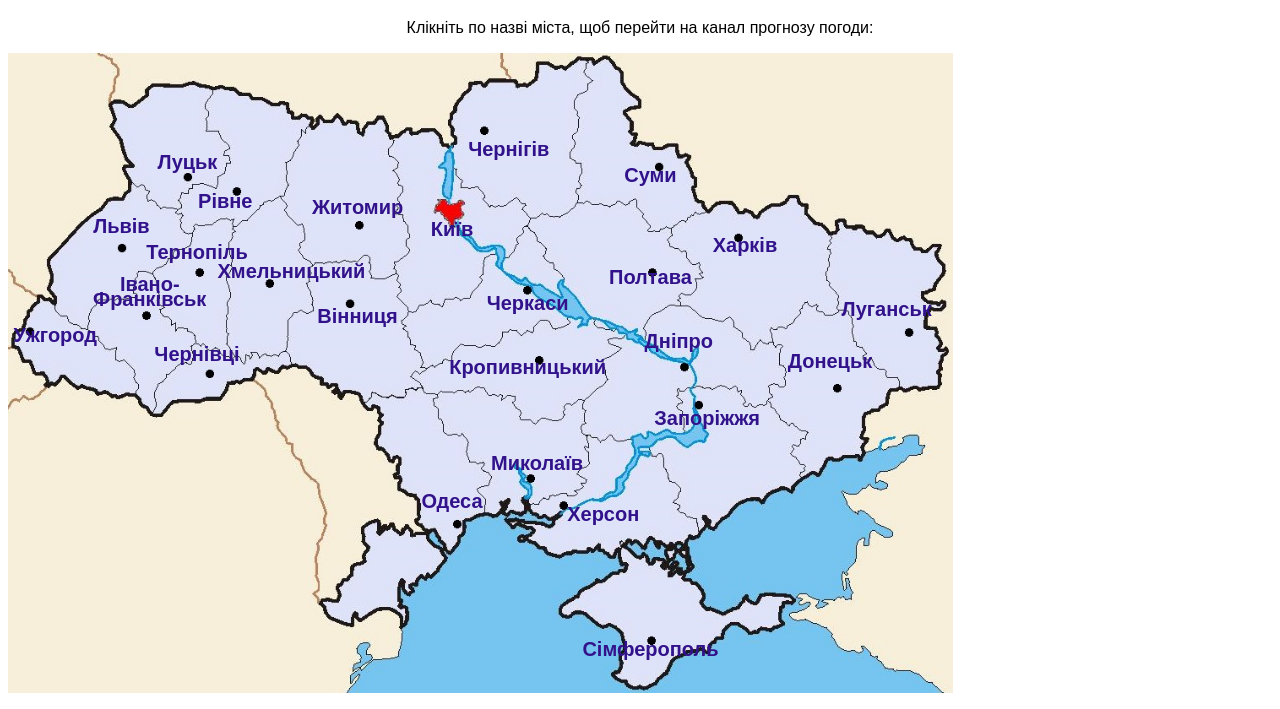
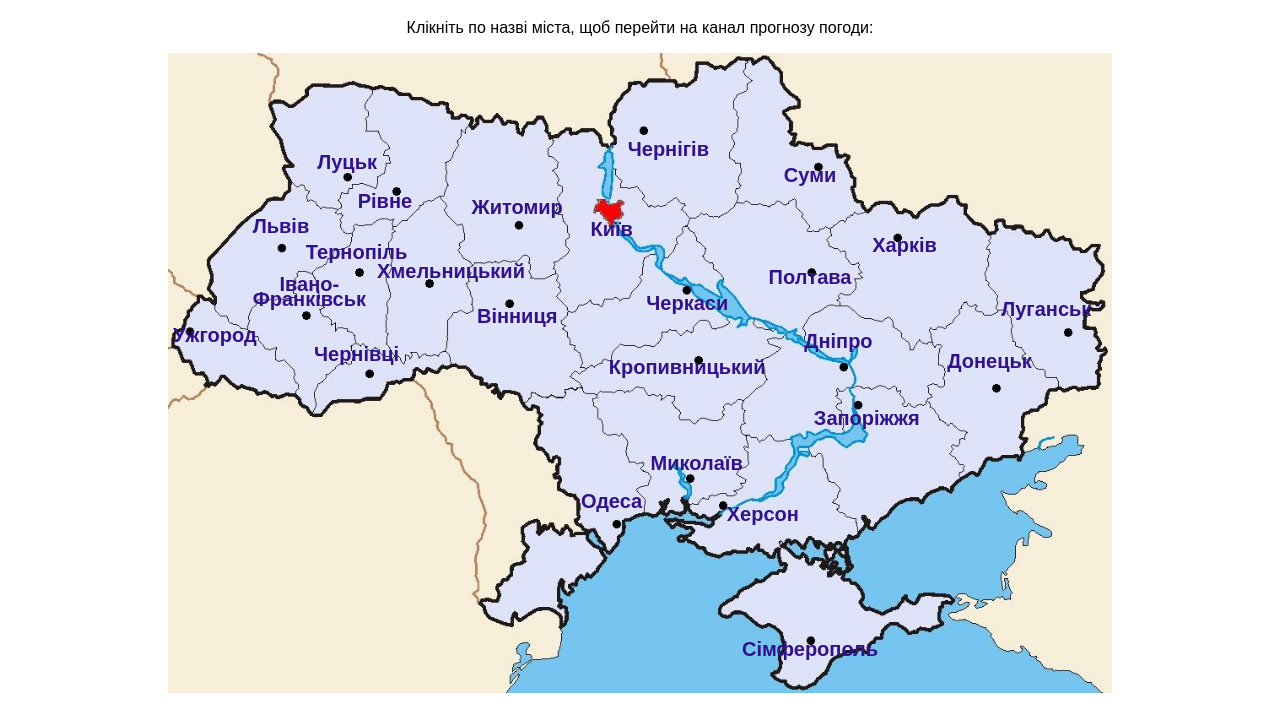
Before and after one commit to holovkoserhii/weather, a website: page index.html in a window 1280 px wide. Shown: the part 61-770 px from the top of the page. Drawn offline with Linux system fonts and the light colour scheme.

Commit message:
center map

```diff
--- a/index.html
+++ b/index.html
@@ -10,9 +10,12 @@
   <body>
     <h1>Канал прогнозу погоди для свого міста</h1>
     <p>Клікніть по назві міста, щоб перейти на канал прогнозу погоди:</p>
+    <div class="wrapper">
       <div class="ukraine-background">
         <img src="./ukraine.jpeg" alt="map of ukraine" height="auto" />
-      <a class="on-map vinnytsia" href="https://t.me/weather_forecast_vinnytsia"
+        <a
+          class="on-map vinnytsia"
+          href="https://t.me/weather_forecast_vinnytsia"
           >Вінниця</a
         >
         <a class="on-map dnipro" href="https://t.me/weather_forecast_dnipro"
@@ -38,7 +41,9 @@
           href="https://t.me/joinchat/AAAAAEpJqzYSZa8iX-cOYg"
           >Івано-<br />Франківськ</a
         >
-      <a class="on-map kyiv" href="https://t.me/weather_forecast_kyiv">Київ</a>
+        <a class="on-map kyiv" href="https://t.me/weather_forecast_kyiv"
+          >Київ</a
+        >
         <a
           class="on-map kropyvnytskyi"
           href="https://t.me/weather_forecast_kropyvnytskyi"
@@ -54,7 +59,9 @@
           href="https://t.me/joinchat/AAAAAErumGbmlVrklMUmmA"
           >Луцьк</a
         >
-      <a class="on-map lviv" href="https://t.me/weather_forecast_lviv">Львів</a>
+        <a class="on-map lviv" href="https://t.me/weather_forecast_lviv"
+          >Львів</a
+        >
         <a
           class="on-map mykolaiv"
           href="https://t.me/joinchat/AAAAAFZTuoQcPo3mLoZmGA"
@@ -78,7 +85,9 @@
           href="https://t.me/joinchat/AAAAAFB1efaW6A41KapB9A"
           >Сімферополь</a
         >
-      <a class="on-map sumy" href="https://t.me/joinchat/AAAAAFURYVaIuKg65lNjgA"
+        <a
+          class="on-map sumy"
+          href="https://t.me/joinchat/AAAAAFURYVaIuKg65lNjgA"
           >Суми</a
         >
         <a
@@ -117,6 +126,7 @@
           href="https://t.me/joinchat/AAAAAFhBjX-Jsc7QbF_LeA"
           >Чернігів</a
         >
+      </div>
     </div>
     <div class="cities-list">
       <div class="cities-west">
--- a/style.css
+++ b/style.css
@@ -27,6 +27,12 @@ img {
   max-height: 80vh;
   width: auto;
   height: auto;
+}
+
+.wrapper {
+  display: flex;
+  justify-content: center;
+  align-items: center;
 }
 
 .on-map {
```
Lines whose indentation alone changed are shown as unchanged.
